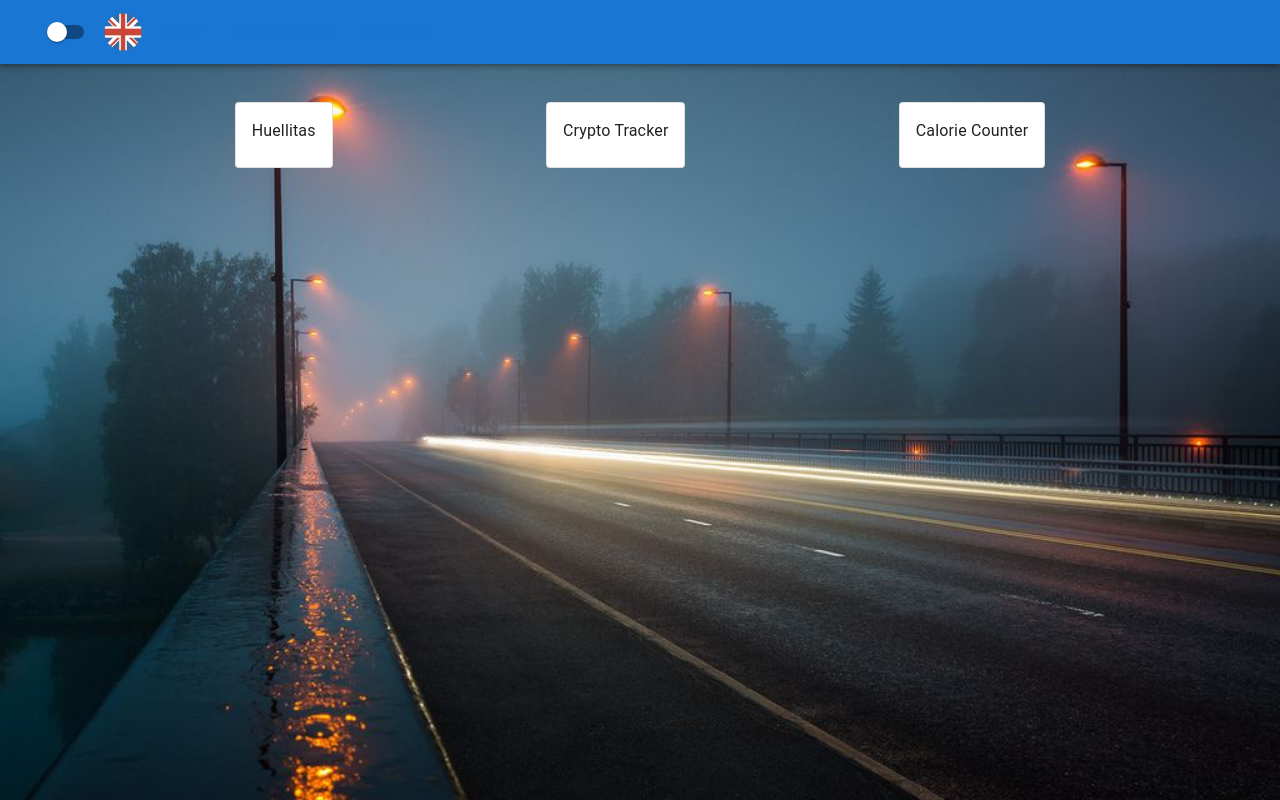
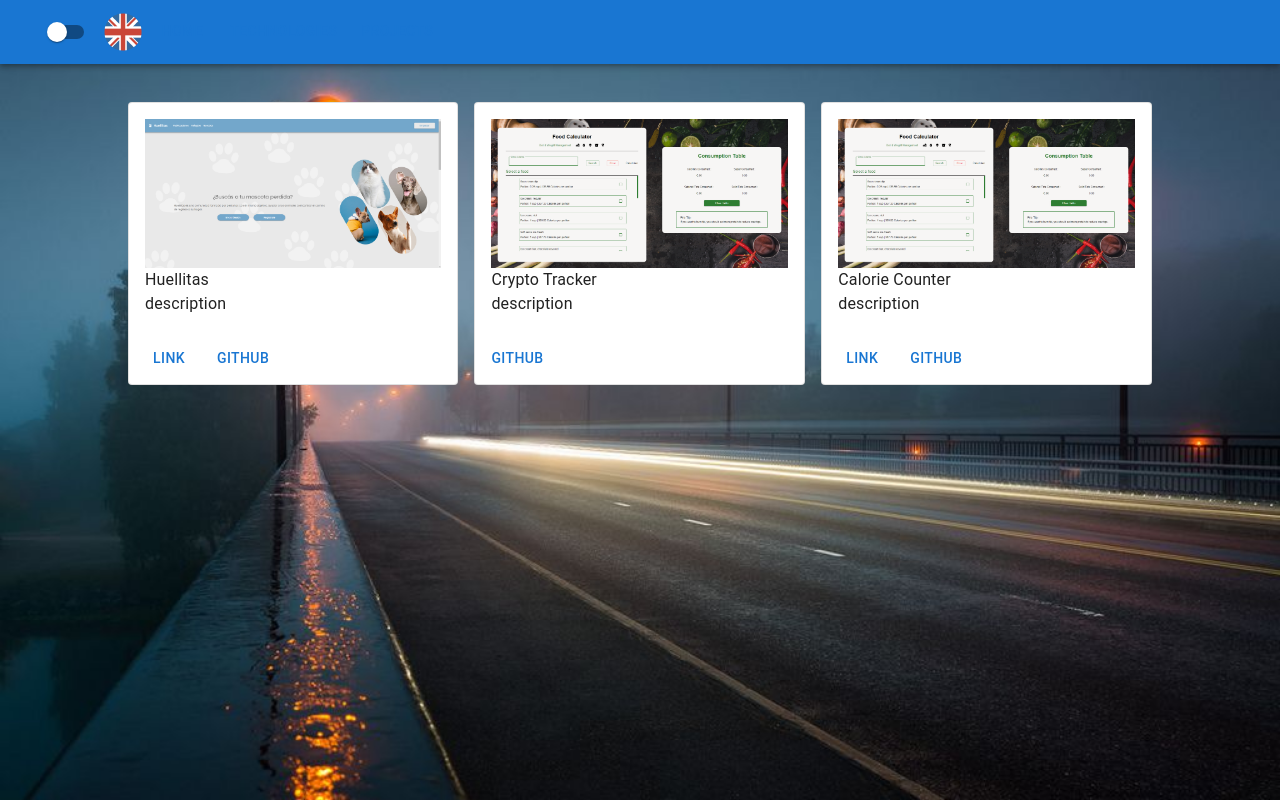
Before and after one commit to JustBecerra/personal-portfolio, a Next.js app: page /projects in a window 1280 px wide. Built offline with nearby package versions, Linux system fonts and the light colour scheme.

Commit message:
add projects info and links

```diff
--- a/src/app/projects/page.tsx
+++ b/src/app/projects/page.tsx
@@ -1,14 +1,37 @@
 import { ProjectCard } from "@/components/ProjectCard";
 import { Box } from "@mui/material";
+import huellitasSH from "../../../public/huellitasSH.png";
+import caloriecounterSH from "../../../public/caloriecounterSH.png";
 import React from "react";
 
 export default function projects() {
+  const huellitasURL = "https://huellitas.vercel.app/home";
+  const huellitasGithubURL = "https://github.com/cdwenz/huellitas-pg";
+  const calorieCounterURL = "https://calorie-counter-xi.vercel.app";
+  const calorieCounterGitHubURL =
+    "https://github.com/JustBecerra/calorie-counter";
+  const cryptoTrackerGithubURL =
+    "https://github.com/JustBecerra/crypto-tracker";
   return (
     <main className="flex flex-col items-center justify-center">
-      <Box className="w-[80%] mt-[3%] flex flex-row justify-around">
-        <ProjectCard title={"Huellitas"} />
-        <ProjectCard title={"Crypto Tracker"} />
-        <ProjectCard title={"Calorie Counter"} />
+      <Box className="w-[80%] mt-[3%] flex flex-row justify-center items-center gap-[1rem]">
+        <ProjectCard
+          title={"Huellitas"}
+          screenshot={huellitasSH}
+          url={huellitasURL}
+          github={huellitasGithubURL}
+        />
+        <ProjectCard
+          title={"Crypto Tracker"}
+          screenshot={caloriecounterSH}
+          github={cryptoTrackerGithubURL}
+        />
+        <ProjectCard
+          title={"Calorie Counter"}
+          screenshot={caloriecounterSH}
+          url={calorieCounterURL}
+          github={calorieCounterGitHubURL}
+        />
       </Box>
     </main>
   );
--- a/src/components/ProjectCard/index.tsx
+++ b/src/components/ProjectCard/index.tsx
@@ -1,16 +1,38 @@
-import { Card, CardContent, Typography } from "@mui/material";
+import {
+  Button,
+  Card,
+  CardActions,
+  CardContent,
+  Typography,
+} from "@mui/material";
 import React from "react";
-
+import Image, { StaticImageData } from "next/image";
+import Link from "next/link";
 type props = {
   title: string;
+  screenshot: StaticImageData;
+  url?: string;
+  github: string;
 };
 
-export const ProjectCard = ({ title }: props) => {
+export const ProjectCard = ({ title, screenshot, url, github }: props) => {
   return (
     <Card variant="outlined">
       <CardContent>
+        <Image src={screenshot} alt="" />
         <Typography>{title}</Typography>
+        <Typography>description</Typography>
       </CardContent>
+      <CardActions>
+        {url && (
+          <Link href={url} target="_blank">
+            <Button>Link</Button>
+          </Link>
+        )}
+        <Link href={github} target="_blank">
+          <Button>Github</Button>
+        </Link>
+      </CardActions>
     </Card>
   );
 };
```
Also changed, not shown: public/caloriecounterSH.png (added), public/huellitasSH.png (added).
